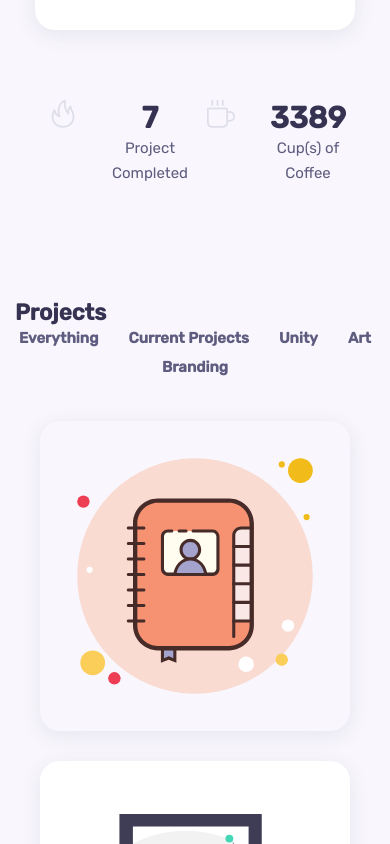
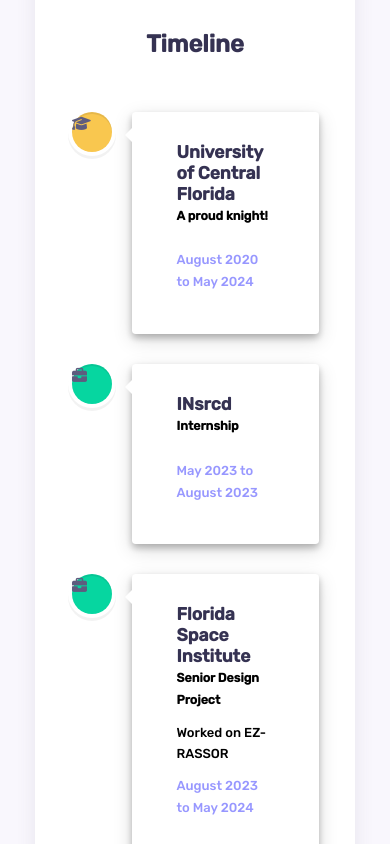
Before and after one commit to EPro30/Portfolio, a React (Create React App) app: page / in a window 390 px wide. Shown: the part 1620-2464 px from the top of the page. Built offline with nearby package versions, Linux system fonts and the light colour scheme.

Commit message:
Added vertical timeline, needs some styling fix

```diff
--- a/package.json
+++ b/package.json
@@ -10,6 +10,7 @@
     "react": "^18.2.0",
     "react-dom": "^18.2.0",
     "react-scripts": "5.0.1",
+    "react-vertical-timeline-component": "^4.0.0",
     "web-vitals": "^2.1.4"
   },
   "scripts": {
@@ -38,7 +39,7 @@
     ]
   },
   "devDependencies": {
-    "gh-pages": "^5.0.0",
-    "@react-native-community/cli": "latest"
+    "@react-native-community/cli": "latest",
+    "gh-pages": "^5.0.0"
   }
 }
--- a/src/components/about/About.jsx
+++ b/src/components/about/About.jsx
@@ -3,6 +3,16 @@
 import AboutPic from "../../assets/avatar-4.svg";
 import AboutBox from "./AboutBox";
 import Resume from "../../assets/RiyaSinghResume.pdf"
+
+import timelineElements from "./timelineElements";
+
+import {
+    VerticalTimeline,
+    VerticalTimelineElement
+} from "react-vertical-timeline-component";
+
+import "react-vertical-timeline-component/style.min.css";
+
 
 const handleClick = () =>
 {
@@ -10,6 +20,10 @@
 };
 
 const About = () => {
+
+    let workIconStyle = { background: "#06D6A0" };
+    let schoolIconStyle = { background: "#f9c74f" };
+
     return (
         <section className="about container" id = "about">
             <h2 className = "section_title">About Me</h2>
@@ -63,6 +77,40 @@
                         </div>
 
                     </div>
+
+                    <div>
+                        <h1 className="timeline_title" >Timeline</h1>
+                        <VerticalTimeline>
+                            {
+                                timelineElements.map((element) => {
+                                    let isWorkIcon = element.icon === "work";
+
+                                    return (
+                                        <VerticalTimelineElement
+                                          key={element.id}
+                                          date={element.date}
+                                          dateClassName="date"
+                                          iconStyle={isWorkIcon ? workIconStyle : schoolIconStyle}
+                                          icon={isWorkIcon
+                                                ? <i className="fas fa-briefcase"></i>
+                                                : <i className="fas fa-graduation-cap"></i>
+                                               }
+                                        >
+                                            <h3 className="vertical-timeline-element-title">
+                                                {element.title}
+                                            </h3>
+                                            <h5 className="vertical-timeline-element-subtitle">
+                                                {element.subtitle}
+                                            </h5>
+                                            <p id="description">
+                                                {element.description}
+                                            </p>
+                                        </VerticalTimelineElement>
+                                    );
+                                })
+                            }
+                        </VerticalTimeline>
+                    </div>
                 </div>
 
             </div>
--- a/src/components/about/about.css
+++ b/src/components/about/about.css
@@ -119,6 +119,34 @@
     font-size: 1.875rem;
 }
 
+.timeline_title
+{
+    font-size: 1.5rem;
+    text-align: center;
+}
+
+.h3
+{
+    padding-top: 0.25rem;
+}
+
+.vertical-timeline-element-content
+{
+    box-shadow: 0 0.25em 0.5em 0 rgba(0, 0, 0, 0.25), 0 0.4em 1.25em rgba(0, 0, 0, 0.15) !important;
+    padding: 2em 3em !important;
+}
+
+.date
+{
+    color: rgb(108, 108, 299);
+}
+
+.description
+{
+ margin: 1.5em 0 2em 0;
+}
+
+
 @media screen and (max-width: 1024px)
 {
   .about__container
@@ -175,6 +203,14 @@
         justify-content: center;
     }
 
+    .vertical-timeline-element-content
+    {
+        display: block !important;
+        float: none !important;
+        color: black;
+        margin-top: 1.5em;
+    }
+
 }
 
 @media screen and (max-width: 576px)
@@ -182,6 +218,14 @@
     .about__container
     {
         grid-template-columns: 320px;
+    }
+
+    .vertical-timeline-element-content
+    {
+        display: block !important;
+        float: none !important;
+        color: black;
+        margin-top: 1.5em;
     }
 }
 
@@ -196,4 +240,12 @@
     {
         grid-template-columns: 1fr;
     }
+
+    .vertical-timeline-element-content
+    {
+        display: block !important;
+        float: none !important;
+        color: black;
+        margin-top: 1.5em;
+    }
 }
--- /dev/null
+++ b/src/components/about/timelineElements.jsx
@@ -0,0 +1,44 @@
+let timelineElements = [
+    {
+        id: 1,
+        title: "University of Central Florida",
+        subtitle: "A proud knight!",
+        description: "",
+        date: "August 2020 to May 2024",
+        icon: "school",
+    },
+    {
+        id: 2,
+        title: "INsrcd",
+        subtitle: "Internship",
+        description: "",
+        date: "May 2023 to August 2023",
+        icon: "work",
+    },
+    {
+        id: 3,
+        title: "Florida Space Institute",
+        subtitle: "Senior Design Project",
+        description: "Worked on EZ-RASSOR",
+        date: "August 2023 to May 2024",
+        icon: "work",
+    },
+    {
+        id: 4,
+        title: "Lockheed Martin",
+        subtitle: "CWEP",
+        description: "",
+        date: "October 2023 to May 2024",
+        icon: "work",
+    },
+    {
+        id: 5,
+        title: "Lockheed Martin",
+        subtitle: "Software Engineer Asc",
+        description: "",
+        date: "July 2024 to present",
+        icon: "work",
+    },
+]
+
+export default timelineElements;
```
Also changed, not shown: 1 other file (tests, documents, lock files or other folders).
